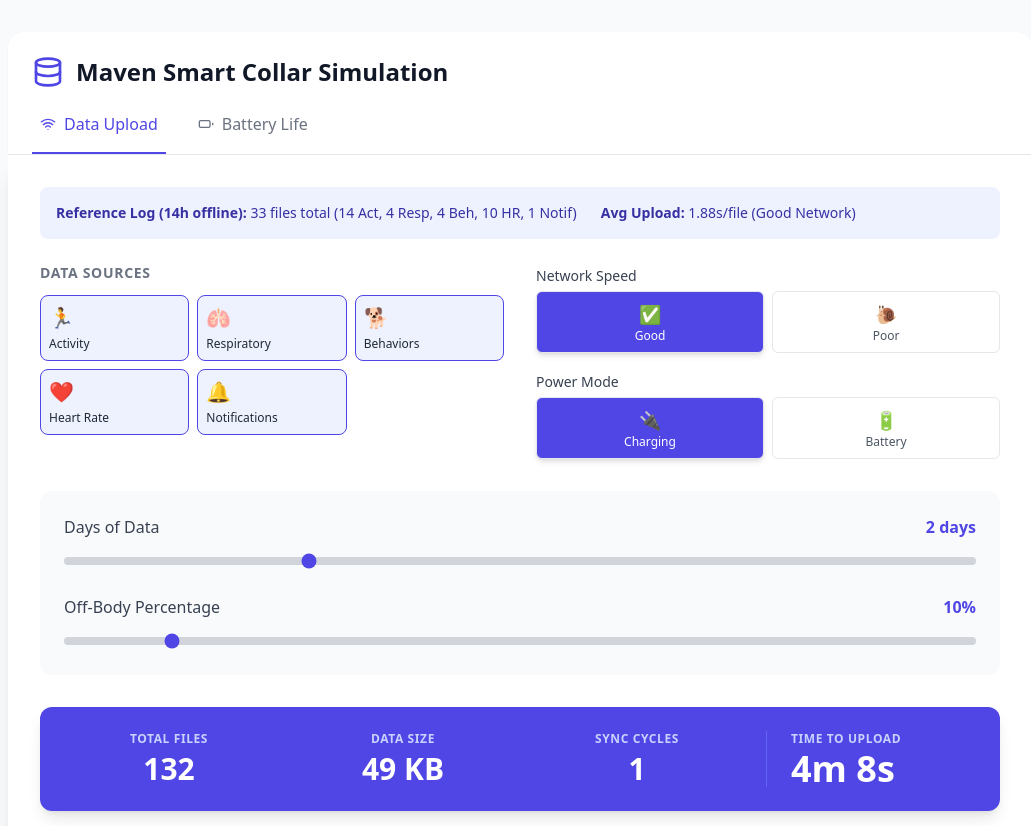
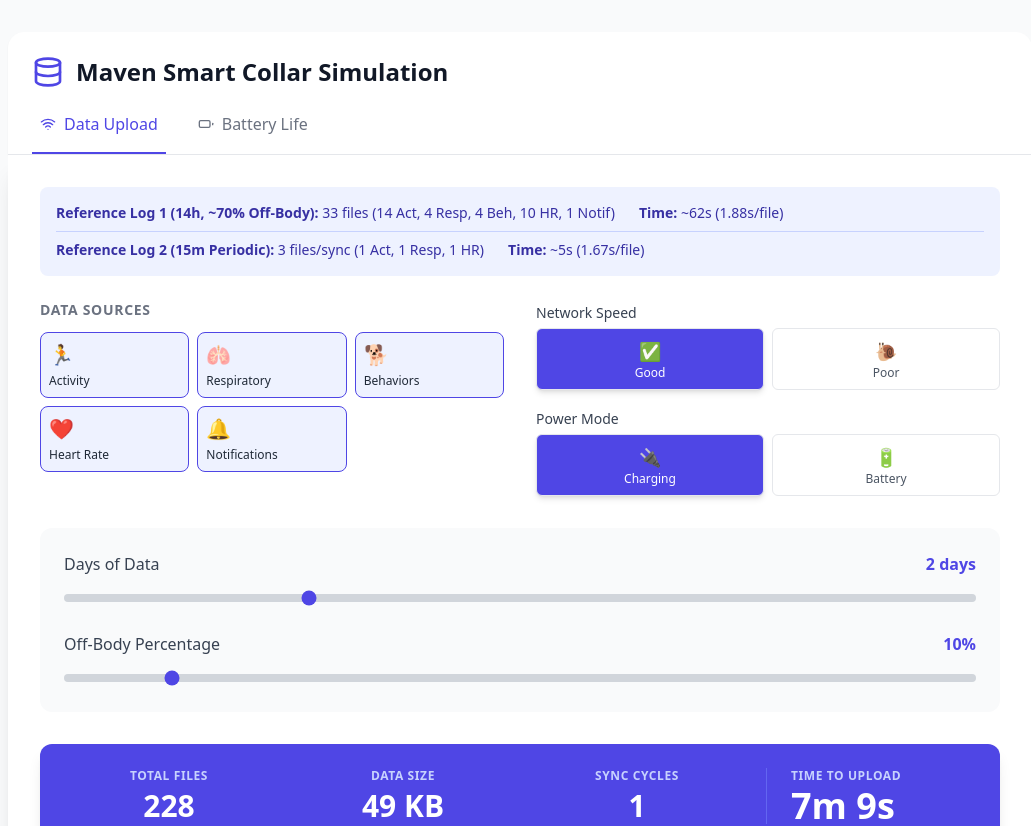
Before and after one commit to pedromarinho94/upload-estimation, a React (Vite) app: page / in a window 1280 px wide. Shown: the top 826 px of the page, without its empty margins (120-1151 px from the left). Built offline with nearby package versions, Linux system fonts and the light colour scheme.

Commit message:
Fix Off Body logic

```diff
--- a/src/App.jsx
+++ b/src/App.jsx
@@ -114,21 +114,22 @@ export default function App() {
 
             // Firmware Reality:
             // 1. Data Saver saves PER TYPE (separate files).
-            // 2. Continuous types (Activity, HeartRate) reset every hour -> New File.
-            // 3. Sparse types (Respiratory, Behaviors) only create files when data accumulates.
+            // 2. Device resets every ~1 hour when offline, forcing a NEW file for each type.
+            // Therefore, files = Max(Hours, Bytes/1024), not just Bytes/1024.
+            // We assume at least 1 file per hour if there is data.
+            // If Off-Body, no data is generated -> no files created for that period.
             let typeFiles = 0;
             if (totalTypeBytes > 0) {
                 const sizeBasedFiles = Math.ceil(totalTypeBytes / FILE_SIZE_BYTES);
 
-                let timeBasedFiles;
-                if (config.isContinuous) {
-                    // Continuous types force a file rotation every hour
-                    timeBasedFiles = Math.ceil(hours);
-                } else {
-                    // Sparse types rotate less frequently (approx every 4 hours based on logs)
-                    timeBasedFiles = Math.ceil(hours * 0.25);
+                // Required Files is based on ACTIVE hours, not total hours.
+                // If off-body 50% of the time, we only have 12 hours of data generation = 12 files.
+                let activeHours = hours;
+                if (['behaviors', 'respiratory', 'heartRate'].includes(type)) {
+                    activeHours = hours * onBodyFactor;
                 }
 
+                const timeBasedFiles = Math.ceil(activeHours);
                 typeFiles = Math.max(sizeBasedFiles, timeBasedFiles);
             }
 
@@ -243,9 +244,15 @@ export default function App() {
                 {activeTab === 'upload' && (
                     <div className="bg-white rounded-b-2xl shadow-xl p-6 md:p-8 animate-in fade-in zoom-in duration-300">
                         {/* Reference Data */}
-                        <div className="bg-indigo-50 rounded-lg p-4 mb-6 text-sm text-indigo-800 flex gap-6">
-                            <span><strong>Reference Log (14h offline):</strong> 33 files total (14 Act, 4 Resp, 4 Beh, 10 HR, 1 Notif)</span>
-                            <span><strong>Avg Upload:</strong> 1.88s/file (Good Network)</span>
+                        <div className="bg-indigo-50 rounded-lg p-4 mb-6 text-sm text-indigo-800 flex flex-col gap-2">
+                            <div className="flex gap-6">
+                                <span><strong>Reference Log 1 (14h, ~70% Off-Body):</strong> 33 files (14 Act, 4 Resp, 4 Beh, 10 HR, 1 Notif)</span>
+                                <span><strong>Time:</strong> ~62s (1.88s/file)</span>
+                            </div>
+                            <div className="flex gap-6 border-t border-indigo-200 pt-2">
+                                <span><strong>Reference Log 2 (15m Periodic):</strong> 3 files/sync (1 Act, 1 Resp, 1 HR)</span>
+                                <span><strong>Time:</strong> ~5s (1.67s/file)</span>
+                            </div>
                         </div>
 
                         {/* Top Controls Grid */}
```
Also changed, not shown: data/battery_tests.md (+1 -1 lines), 1 other file (tests, documents, lock files or other folders).
